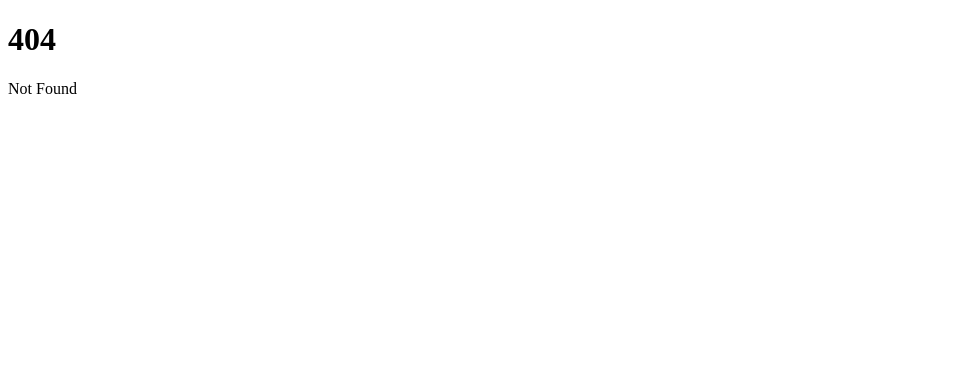
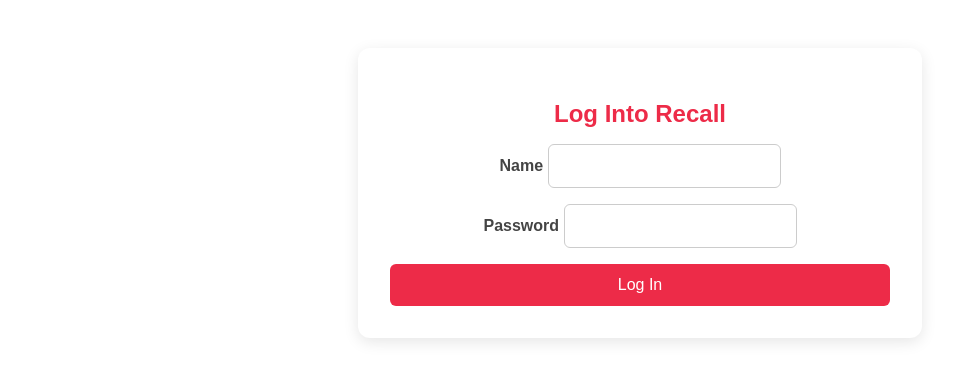
Before and after one commit to yephrem22/Ku_hack_2025, a SvelteKit app in the folder HackKU_Project/: page /log_in in a window 1280 px wide. Before the commit this address had no page. Shown: the top 380 px of the page, without its empty margins (0-968 px from the left). Built offline with nearby package versions, Linux system fonts and the light colour scheme.

Commit message:
adding log in

```diff
--- a/HackKU_Project/src/routes/+page.svelte
+++ b/HackKU_Project/src/routes/+page.svelte
@@ -72,6 +72,9 @@
     This site helps people with Alzheimer's reinforce important memories
     and build routines by engaging with personalized memory flashcards.
   </p>
+  <a href="/log_in">
+    <button>Log In</button>
+  </a>
   <a href="/signup">
     <button>Sign Up</button>
   </a>
--- /dev/null
+++ b/HackKU_Project/src/routes/log_in/+page.svelte
@@ -0,0 +1,84 @@
+<script>
+  import { goto } from '$app/navigation';
+
+  let name = '';
+  let password = '';
+
+  function handleSubmit() {
+    // In a real app you'd handle validation/auth here
+    if (name && password) {
+      goto('/dashboard');
+    } else {
+      alert('Please fill out all fields.');
+    }
+  }
+</script>
+
+<style>
+  .log_in-container {
+    max-width: 500px;
+    margin: 3rem auto;
+    padding: 2rem;
+    background-color: white;
+    border-radius: 12px;
+    box-shadow: 0 4px 15px rgba(0, 0, 0, 0.1);
+    font-family: Arial, sans-serif;
+    text-align: center;
+  }
+
+  h2 {
+    color: #ed2b48;
+    margin-bottom: 1rem;
+  }
+
+  form {
+    display: flex;
+    flex-direction: column;
+    gap: 1rem;
+  }
+
+  input {
+    padding: 0.75rem;
+    font-size: 1rem;
+    border-radius: 6px;
+    border: 1px solid #ccc;
+  }
+
+  button {
+    background-color: #ed2b48;
+    color: white;
+    border: none;
+    padding: 0.75rem;
+    font-size: 1rem;
+    border-radius: 6px;
+    cursor: pointer;
+    transition: background-color 0.3s;
+  }
+
+  button:hover {
+    background-color: #c41f39;
+  }
+
+  label {
+    text-align: left;
+    font-weight: bold;
+    color: #444;
+  }
+</style>
+
+<div class="log_in-container">
+  <h2>Log Into Recall</h2>
+  <form on:submit|preventDefault={handleSubmit}>
+    <div>
+      <label for="name">Name</label>
+      <input id="name" type="text" bind:value={name} required />
+    </div>
+
+    <div>
+      <label for="password">Password</label>
+      <input id="password" type="password" bind:value={password} required />
+    </div>
+
+    <button type="submit">Log In</button>
+  </form>
+</div>
```
